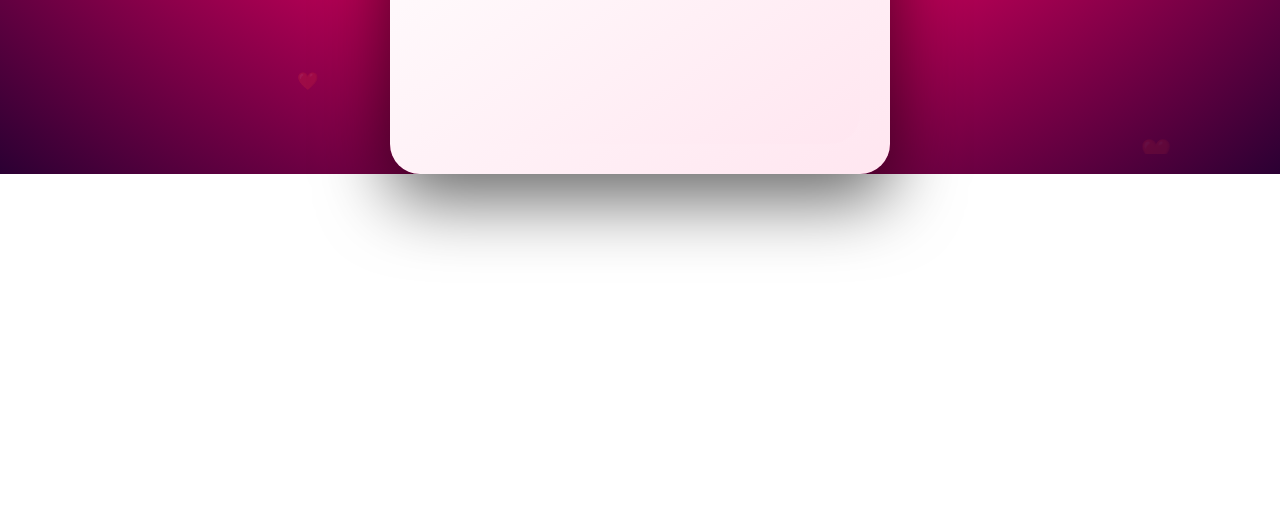
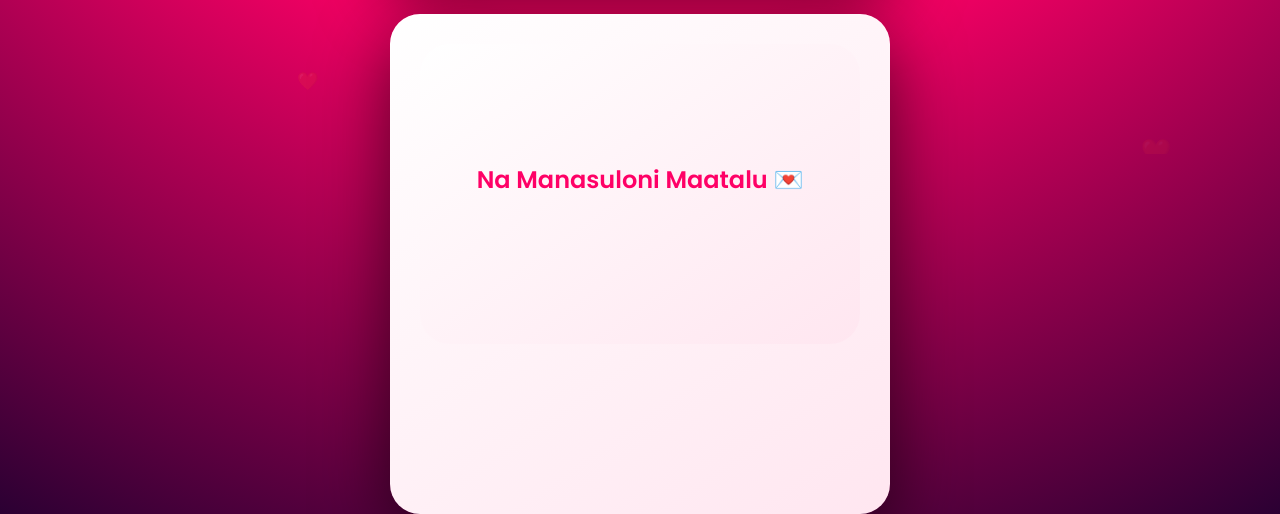
Before and after one commit to koushikreddycontest-netizen/valentine-love, a plain HTML site: page index.html in a window 1280 px wide. Shown: the part 646-1160 px from the top of the page. Before the commit the page ends 820 px from the top, so only its background shows below. Drawn offline with Linux system fonts and the light colour scheme.

Commit message:
Update index.html

```diff
--- a/index.html
+++ b/index.html
@@ -125,7 +125,7 @@ z-index:5;
 /* Cards */
 .box,.flip-box{
 width:100%;
-min-height:300px;
+min-height:500px;
 background:linear-gradient(145deg,#ffffff,#ffe6f0);
 border-radius:30px;
 box-shadow:0 25px 70px rgba(0,0,0,0.6);
```
